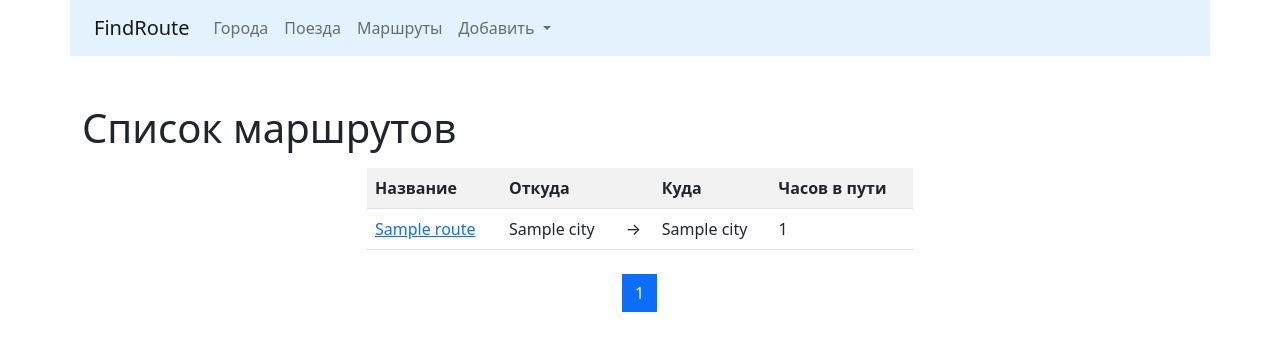
After one commit to smakotin/find_route, a Django app: page /list/ in a window 1280 px wide. The commit adds this page. Shown: the top 351 px of the page. Run offline with Django 3.2, Linux system fonts and the light colour scheme; tables that the repository leaves empty hold one stand-in row (values such as "Sample post"); some libraries are stand-ins or nearby versions.

Commit message:
Вывели список всех маршрутов

```diff
--- /dev/null
+++ b/routes/templates/routes/list.html
@@ -0,0 +1,62 @@
+{% extends 'base.html' %}
+
+{% block title %}Список маршрутов{% endblock %}
+{% block content %}
+<h1>Список маршрутов</h1>
+<div class="row">
+    <div class="col-md-6 mx-auto my-2">
+        <table class="table table-striped">
+            <tr>
+                <th>Название</th>
+                <th>Откуда</th>
+                <th>&nbsp;</th>
+                <th>Куда</th>
+                <th>Часов в пути</th>
+            </tr>
+        {% for object in page_obj %}
+            <tr>
+                <td>
+                   <a href="{% url 'trains:detail' pk=object.pk %}">{{ object.name}}</a>
+                </td>
+                <td>{{ object.from_city }}</td>
+                <td>&#8594;</td>
+                <td>{{ object.to_city }}</td>
+                <td>{{ object.travel_times }}</td>
+
+            </tr>
+
+        {% endfor %}
+        </table>
+    </div>
+</div>
+
+
+<nav aria-label="Page navigation example">
+  <ul class="pagination justify-content-center">
+    <li class="page-item">
+         {% if page_obj.has_previous %}
+            <a class="page-link" href="?page={{ page_obj.previous_page_number }}" aria-label="Previous">
+            <span aria-hidden="true">&laquo;</span>
+         {% endif %}
+            </a>
+    </li>
+      {% for page in page_obj.paginator.page_range %}
+
+        <li class="page-item {% if page == page_obj.number %} active {% endif %}">
+            <a class="page-link" href="?page={{ page }}">
+                {{ page }}
+            </a>
+        </li>
+      {% endfor %}
+
+    <li class="page-item">
+        {% if page_obj.has_next %}
+            <a class="page-link" href="?page={{ page_obj.paginator.num_pages }}" aria-label="Next">
+                <span aria-hidden="true">&raquo;</span>
+            </a>
+        {% endif %}
+    </li>
+  </ul>
+</nav>
+
+{% endblock %}
--- a/routes/views.py
+++ b/routes/views.py
@@ -1,8 +1,10 @@
 from django.contrib import messages
 from django.shortcuts import render, redirect
+from django.views.generic import ListView
 
 from cities.models import City
 from routes.forms import RouteForm, RouteModelForm
+from routes.models import Route
 from routes.utils import get_routes
 from trains.models import Train
 
@@ -65,3 +67,9 @@ def save_route(request):
     else:
         messages.error(request, 'Невозможно сохранить несуществующий маршрут')
         return redirect('/')
+
+
+class RouteListView(ListView):
+    paginate_by = 5
+    model = Route
+    template_name = 'routes/list.html'
--- a/templates/base.html
+++ b/templates/base.html
@@ -34,7 +34,7 @@
           <a class="nav-link" href="{% url 'trains:home' %}">Поезда</a>
         </li>
         <li class="nav-item">
-          <a class="nav-link" href="#">Pricing</a>
+          <a class="nav-link" href="{% url 'list' %}">Маршруты</a>
         </li>
         <li class="nav-item dropdown">
           <a class="nav-link dropdown-toggle
--- a/travel/urls.py
+++ b/travel/urls.py
@@ -15,7 +15,9 @@ Including another URLconf
 """
 from django.contrib import admin
 from django.urls import path, include
-from routes.views import home, find_routes, add_route, save_route
+from routes.views import (
+    home, find_routes, add_route, save_route, RouteListView
+)
 
 urlpatterns = [
     path('admin/', admin.site.urls),
@@ -25,4 +27,5 @@ urlpatterns = [
     path('find_routes/', find_routes, name='find_routes'),
     path('add_route/', add_route, name='add_route'),
     path('save_route/', save_route, name='save_route'),
+    path('list/', RouteListView.as_view(), name='list'),
 ]
```
